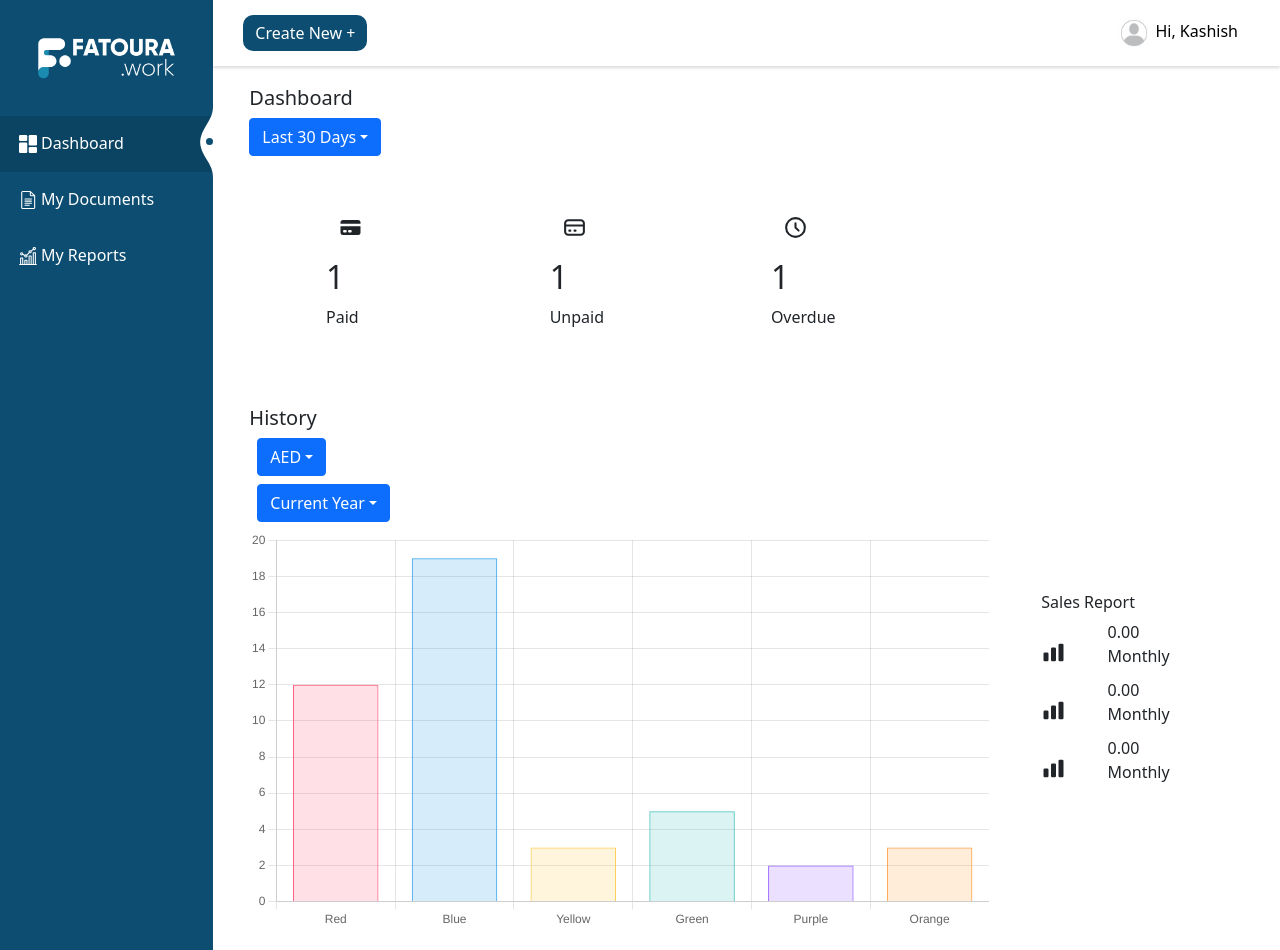
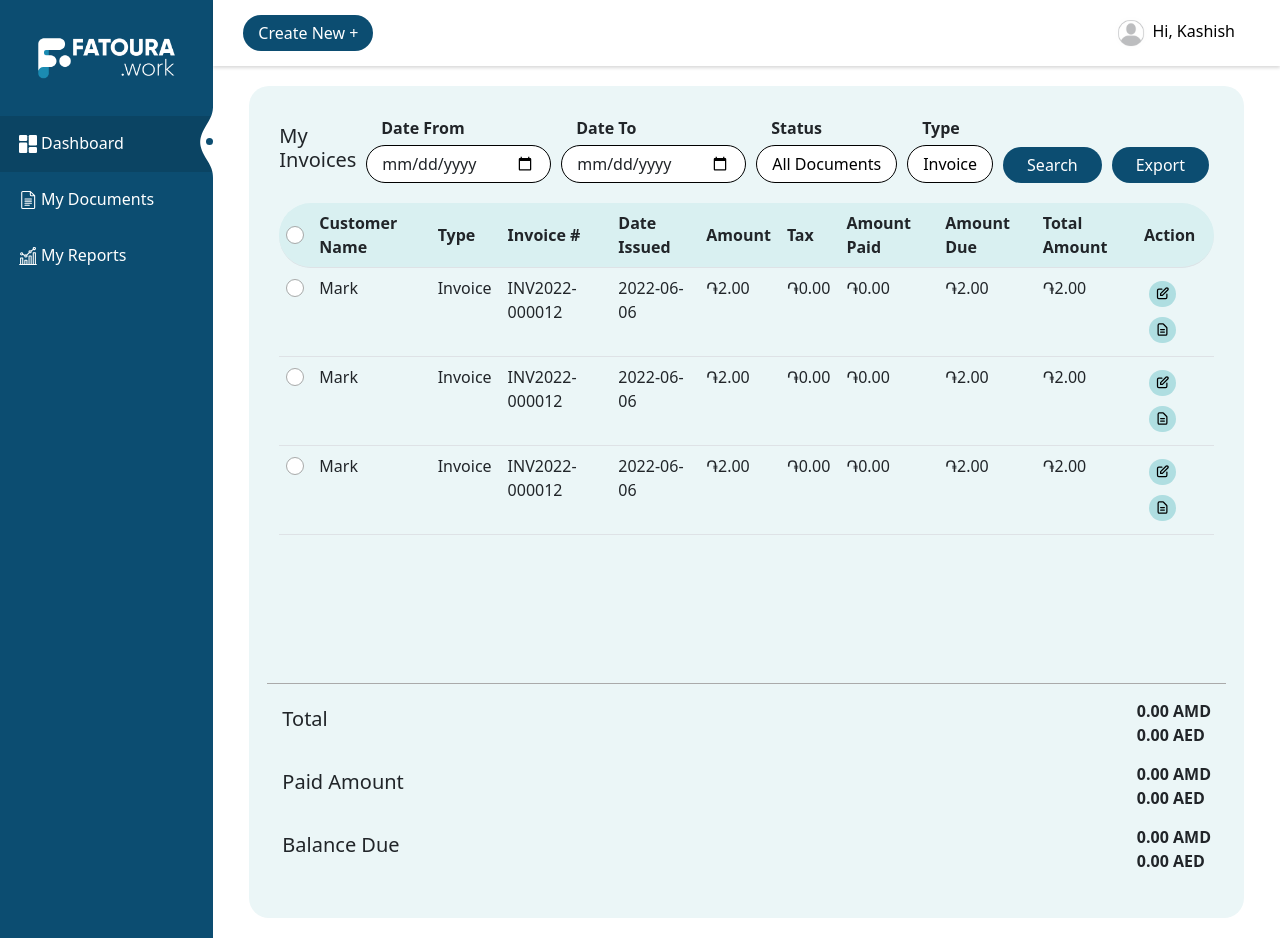
Before and after one commit to kashishahuja2002/Fatoura-Work, a React (Create React App) app: page / in a window 1280 px wide. Built offline with nearby package versions, Linux system fonts and the light colour scheme.

Commit message:
Updations

```diff
--- a/package.json
+++ b/package.json
@@ -10,8 +10,10 @@
     "@testing-library/react": "^13.3.0",
     "@testing-library/user-event": "^13.5.0",
     "bootstrap": "^5.1.3",
+    "chart.js": "^3.8.0",
     "react": "^18.1.0",
     "react-bootstrap": "^2.4.0",
+    "react-chartjs-2": "^4.1.0",
     "react-dom": "^18.1.0",
     "react-google-login": "^5.2.2",
     "react-router-dom": "^6.3.0",
--- a/src/App.js
+++ b/src/App.js
@@ -1,16 +1,14 @@
 import './App.css';
 import HomeContainer from './components/pages/HomeContainer'
-// import Login from './components/auth/Login'
 
-let dummyData = [
-    {"abc@abc.com": "abc"},
-    {"xyz@xyz.com": "xyz"}
-];
+// let dummyData = [
+//     {"abc@abc.com": "abc"},
+//     {"xyz@xyz.com": "xyz"}
+// ];
 
 function App() {
     return (
         <HomeContainer />
-        // {/* <Login /> */}
     );
 }
 
--- a/src/components/auth/Login.css
+++ b/src/components/auth/Login.css
@@ -1,7 +1,3 @@
-:root {
-    --blue: #0C4D71;
-}
-
 p {
     margin: 0!important;
 }
--- a/src/components/pages/HomeContainer.css
+++ b/src/components/pages/HomeContainer.css
@@ -1,12 +1,8 @@
-:root {
-    --blue: #0C4D71;
-    --dark-blue: #0B4463;
-}
-
 .vertical-nav, .offcanvas {
     background-color: var(--blue) !important;
     color: #fff;
     padding: 0 !important;
+    min-height: 100vh;
 }
 
 .logo {
@@ -80,36 +76,6 @@
     color: #fff;
 }
 
-.header .create-new, .header .create-new:hover, .header .create-new:active, .header .create-new:focus, .create-new .btn-primary:active, .create-new .show>.btn-primary.dropdown-toggle {
-    background-color: var(--blue) !important;
-    border: none;
-    border-radius: 10px;
-    outline: none;
-    box-shadow: none !important;
-}
-
-.header .dropdown-toggle::after {
-    display: none;
-}
-
-.header .dropdown-menu {
-    background-color: var(--blue);
-    color: #fff;
-    border-radius: 20px;
-    margin-top: 5px !important;
-}
-
-.header .dropdown-item {
-    color: #fff;
-    text-align: center;
-    border-radius: 10px;
-}
-
-.header .dropdown-item:hover {
-    background-color: var(--dark-blue);
-    color: #fff;
-}
-
 .right-header {
     position: absolute;
     right: 30px;
@@ -118,16 +84,11 @@
 .right-header .user{
     background-color: transparent !important;
     color: #000 !important;
-    box-shadow: none !important;
-    border: none;
-    outline: none;
 }
 
 .right-header .user:hover, .right-header .user:active, .right-header .user:focus, .user .btn-primary:active, .user .show>.btn-primary.dropdown-toggle {
     background-color: rgb(244, 244, 244) !important;
-    box-shadow: none;
-    border: none;
-    outline: none;
+    border-radius: 0% !important;
 }
 
 .right-header .dropdown-menu {
--- a/src/components/pages/HomeContainer.js
+++ b/src/components/pages/HomeContainer.js
@@ -7,7 +7,9 @@ import SidebarCurve from "../../assets/images/SidebarCurve.svg";
 import avatar from "../../assets/images/avatar.jpg";
 import { Navbar, Container, Offcanvas, Nav, Row, Col, Dropdown } from 'react-bootstrap';
 import './HomeContainer.css';
-import Dashboard from './Dashboard';
+// import Dashboard from './Dashboard';
+// import Documents from './Documents';
+import Reports from './Reports';
 
 const HomeContainer = () => {
     return (
@@ -39,12 +41,12 @@ const HomeContainer = () => {
                     </Col>
 
                     <Col xs="12" lg="10" >
-                        <Row className="header">
+                        <Row className="header blue-dropdown">
                             {[false,].map((expand) => (
                                 <Navbar key={expand} expand={expand}>
                                     <Navbar.Toggle aria-controls={`offcanvasNavbar-expand-${expand}`} className="d-block d-lg-none" />
                                     <Dropdown>
-                                        <Dropdown.Toggle id="dropdown-basic" className="create-new">
+                                        <Dropdown.Toggle id="dropdown-basic">
                                             Create New +
                                         </Dropdown.Toggle>
                                         <Dropdown.Menu>
@@ -105,7 +107,7 @@ const HomeContainer = () => {
                             ))}
                         </Row>
 
-                        <Dashboard />
+                        <Reports />
 
                     </Col>
                 </Row>
--- a/src/index.css
+++ b/src/index.css
@@ -1,3 +1,10 @@
+:root {
+  --blue: #0C4D71;
+  --light-blue: #EBF6F7;
+  --peacock-blue: #059CA4;
+  --dark-blue: #0B4463;
+}
+
 body {
   margin: 0;
   font-family: -apple-system, BlinkMacSystemFont, 'Segoe UI', 'Roboto', 'Oxygen',
@@ -11,3 +18,108 @@ code {
   font-family: source-code-pro, Menlo, Monaco, Consolas, 'Courier New',
     monospace;
 }
+
+
+.box {
+  padding: 30px !important;
+  border-radius: 20px;
+}
+
+.flex-class {
+  display: flex;
+  justify-content: space-between;
+  align-items: center;
+  flex-wrap: nowrap;
+}
+
+.bottom {
+  position: absolute;
+  bottom: 0;
+  left: 0;
+  width: 100%;
+}
+
+
+/* Dropdown CSS */
+.dropdown-toggle, .dropdown-toggle:hover, .dropdown-toggle:active, .dropdown-toggle:focus, .btn-primary:active, .show>.btn-primary.dropdown-toggle {
+  border-radius: 20px !important;
+  outline: none;
+  box-shadow: none !important;
+  padding: 6px 15px !important;
+}
+
+.dropdown-toggle::after {
+  display: none !important;
+}
+
+.dropdown-menu {
+  border-radius: 20px !important;
+  margin-top: 5px !important;
+}
+
+.dropdown-item {
+  text-align: center !important;
+  border-radius: 6px !important;
+}
+
+
+/* Blue Dropdown CSS */
+.blue-dropdown .dropdown-toggle, .blue-dropdown .dropdown-toggle:hover, .blue-dropdown .dropdown-toggle:active, .blue-dropdown .dropdown-toggle:focus, .blue-dropdown .btn-primary:active, .blue-dropdown .show>.btn-primary.dropdown-toggle {
+  border: none !important;
+  background-color: var(--blue) !important;
+}
+
+.blue-dropdown .dropdown-menu {
+  background-color: var(--blue);
+  color: #fff;
+}
+
+.blue-dropdown .dropdown-item {
+  color: #fff;
+}
+
+.blue-dropdown .dropdown-item:hover {
+  background-color: var(--dark-blue);
+  color: #fff;
+}
+
+
+/* White Dropdown CSS */
+.white-dropdown .dropdown-toggle, .white-dropdown .dropdown-toggle:hover, .white-dropdown .dropdown-toggle:active, .white-dropdown .dropdown-toggle:focus, .white-dropdown .btn-primary:active, .white-dropdown .show>.btn-primary.dropdown-toggle {
+  background-color: #fff !important;
+  color: #000 !important;
+  display: inline;
+  border: 1px solid #000 !important;
+}
+
+.white-dropdown .dropdown-item {
+  color: #000;
+}
+
+.white-dropdown .dropdown-item:hover {
+  background-color: #E5E7EB;
+  color: #000;
+}
+
+
+/* Blue Button CSS */
+.blue-button, .blue-button:active, .blue-button:hover, .blue-button:focus {
+  background-color: var(--blue) !important;
+  color: #fff !important;
+  border: none !important;
+  border-radius: 20px !important;
+  outline: none !important;
+  box-shadow: none !important;
+  padding: .375rem 1.5rem !important;
+  margin: 5px;
+}
+
+/* White button CSS */
+.white-button {
+  background-color: #fff;
+  color: #000;
+  border: none;
+  border-radius: 20px;
+  outline: none;
+  box-shadow: none;
+}
```
Also changed, not shown: 1 other file (tests, documents, lock files or other folders).
